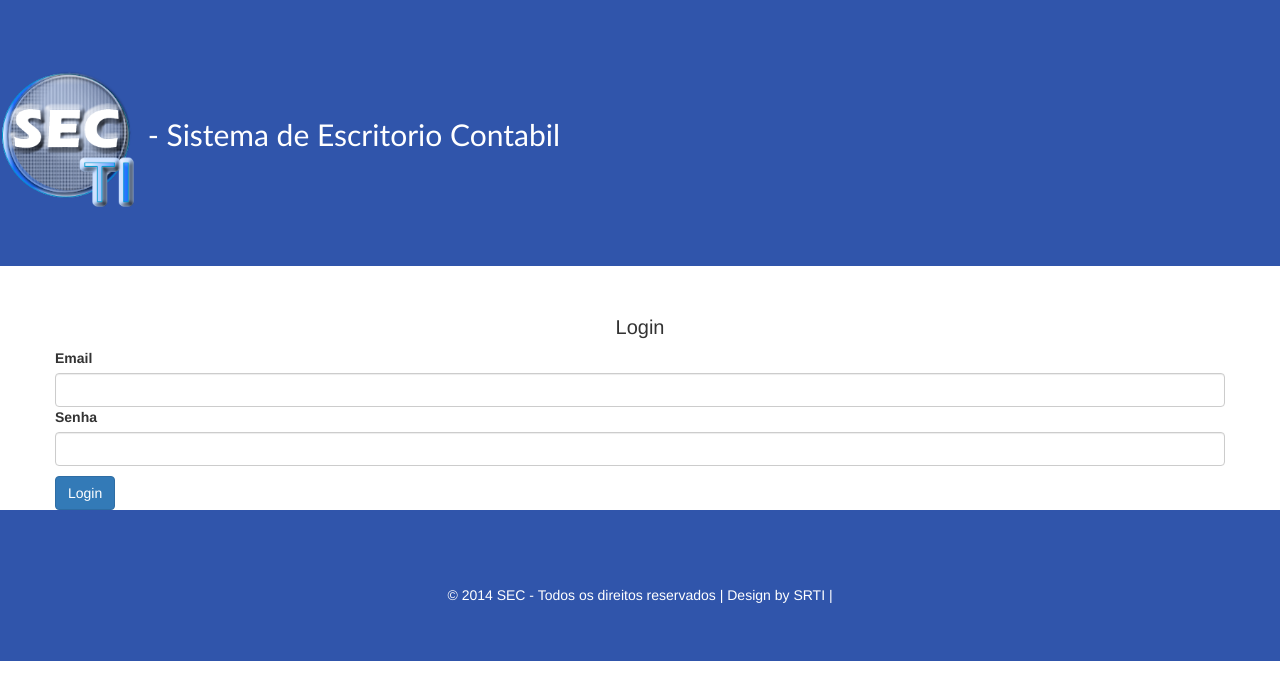
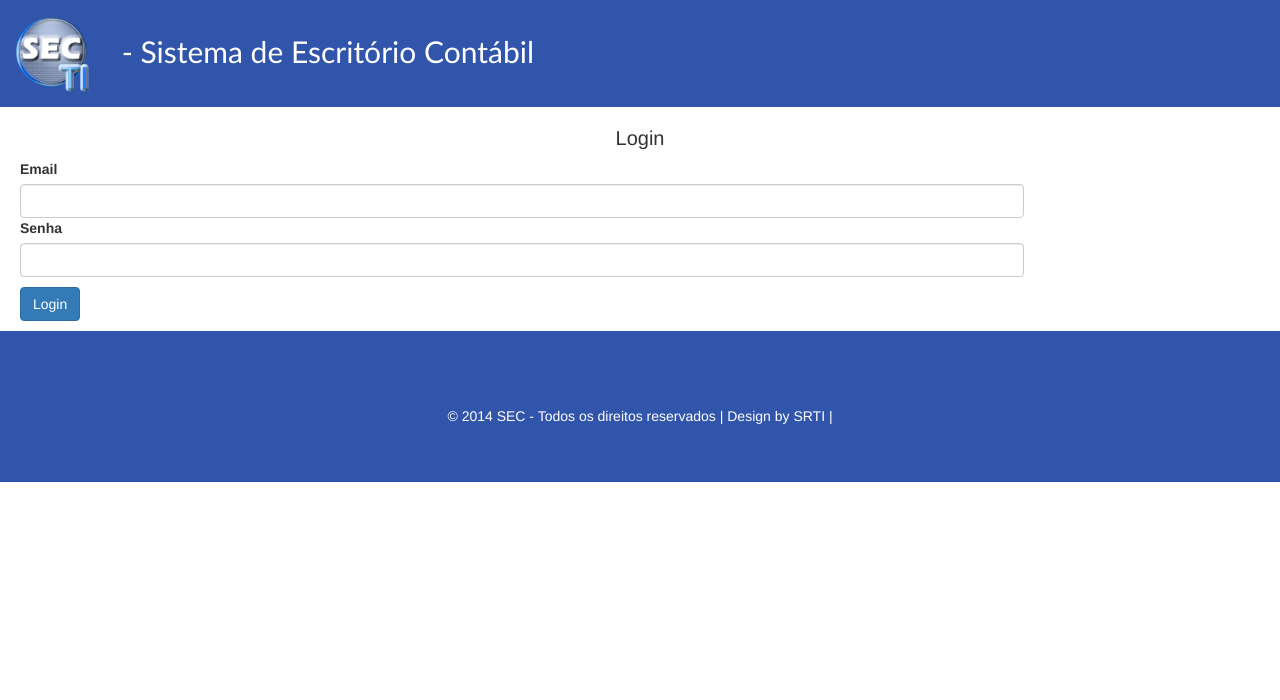
Before and after one commit to srtinet/SEC, a CodeIgniter app: page / in a window 1280 px wide. Shown: the top 700 px of the page. Run offline with CodeIgniter, Linux system fonts and the light colour scheme; some libraries are stand-ins or nearby versions.

Commit message:
acabamento layout

```diff
--- a/application/views/cabecalho.php
+++ b/application/views/cabecalho.php
@@ -14,9 +14,15 @@
 	<link rel="stylesheet" type="text/css" href="<?php echo base_url("css/estilo.css") ?>" media="screen">
 </head>
 <body>
-	<header class="jumbotron header">
-		<h2><img src="<?php echo base_url("img/logo.png") ?>" width="140"/> - Sistema de Escritorio Contabil</h2>
-		<div class="login-box">
+	<header class="header">
+		<div class="row">
+		<div class="col-lg-1 col-md-1 col-sm-1 col-xs-2">
+			<img class="img-responsive"src="<?php echo base_url("img/logo.png") ?>"/>
+		</div>
+		<div class="col-lg-9 col-md-9 col-sm-7 col-xs-7">
+			<h2> - Sistema de Escritório Contábil</h2>
+		</div>
+		<div class="col-lg-2 col-md-2 col-sm-2 col-xs-3 login-box">
 			<?php
 			if(isset($this->session->userdata['usuario_logado'])){
 				$usuario = $this->session->userdata['usuario_logado']['nome'];
@@ -24,7 +30,5 @@
 				echo anchor('login/logout', 'Logout', array("class" => "btn btn-danger"));
 			}
 			?>
-		</div>
+		</div></div>
 	</header>
-	<div class="container">
-		<div class="row">
--- a/application/views/menuLateral.php
+++ b/application/views/menuLateral.php
@@ -1,5 +1,5 @@
 <div class="col-md-2 col-lg-2">
-	<ul class="nav nav-pills nav-stacked menu-lat" style="max-width: 300px;">
+	<ul class="nav nav-pills nav-stacked menu-lat">
 		<li ><?php echo anchor("/", "Home" ); ?></li>
 		<li ><?php echo anchor("ligacao/form", "Solicitar Ligação" ); ?></li>
 	</ul>
--- a/application/views/notificacao.php
+++ b/application/views/notificacao.php
@@ -1,3 +1,3 @@
-<div class="col-md-9 col-md-offset-1">
+<div class="col-md-10">
 	<p class="alert-success">  <?php echo $this->session->flashdata('success'); ?></p>
 		<p class="alert-danger">  <?php echo $this->session->flashdata('danger'); ?></p>
--- a/css/estilo.css
+++ b/css/estilo.css
@@ -95,7 +95,7 @@ ul{
 }
 
 .btn{
-	margin-top: 10px;
+	margin: 10px 0;
 }
 
 a button:hover{
@@ -138,6 +138,7 @@ thead, th{
 header, footer{
 	background-color: #3055AB !important;
 	color: #fff !important;
+	padding: 15px;
 }
 
 header h2{
@@ -148,21 +149,42 @@ footer{
 	text-align: center;
 }
 
-.login{
+.login-box{
 	color:#fff;
 	font-size: 16px !important;
+	text-align: right;
 }
-
-.login-box{
-	float:right;
-	margin-top: -50px;
-}
-
 .login-box .btn{
-	margin-top: -10px;
+	margin-top: -5px;
 	float:right;
 }
 
+.navbar{
+	padding: 10px;
+	background-color: #80A8D6;
+	border: none;
+}
+
+.navbar li a{
+	color: #fff !important;
+}
+
+.navbar li a:hover{
+	color: #fff !important;
+}
+
+
+.nav>li>a:hover, .nav>li>a:focus, .nav .open>a, .nav .open>a:hover, .nav .open>a:focus, .dropdown-menu>li>a:hover, .dropdown-menu>li>a:focus{
+	background-color: #0E4F95;
+}
+form{
+	width: 80%;
+	padding-left: 20px;
+}
+
+.dropdown-menu>li>a{
+	color: #000 !important;
+}
 /*.lista{
 	background-color: #428bca;
 	color:#fff !important;
```
Also changed, not shown: application/views/menu.php (+4 -6 lines).
